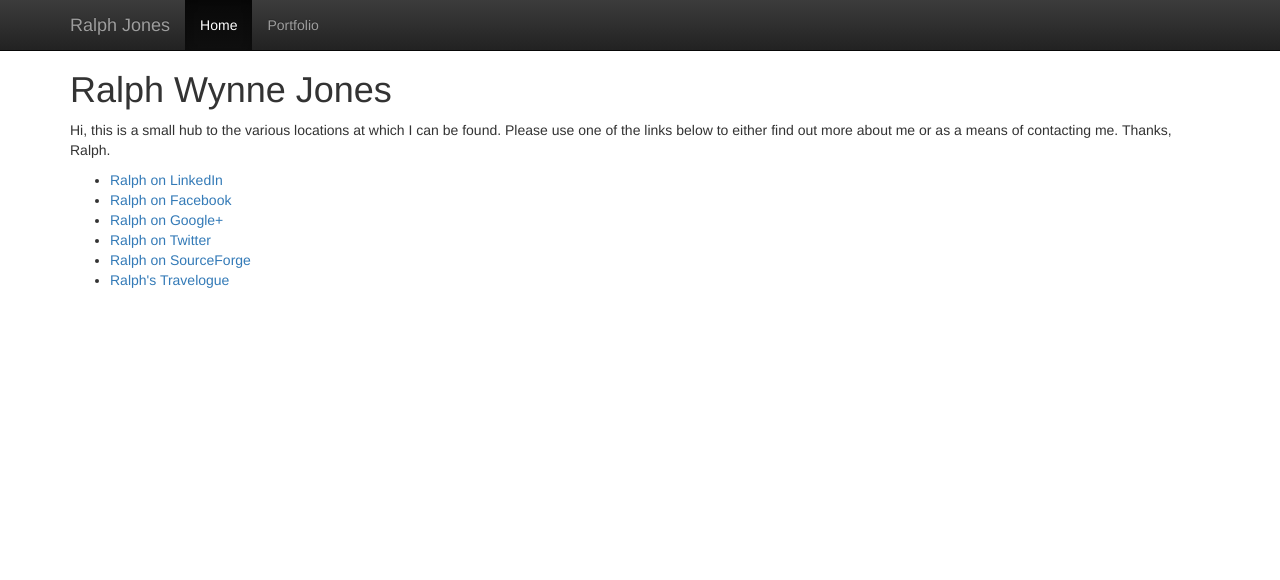
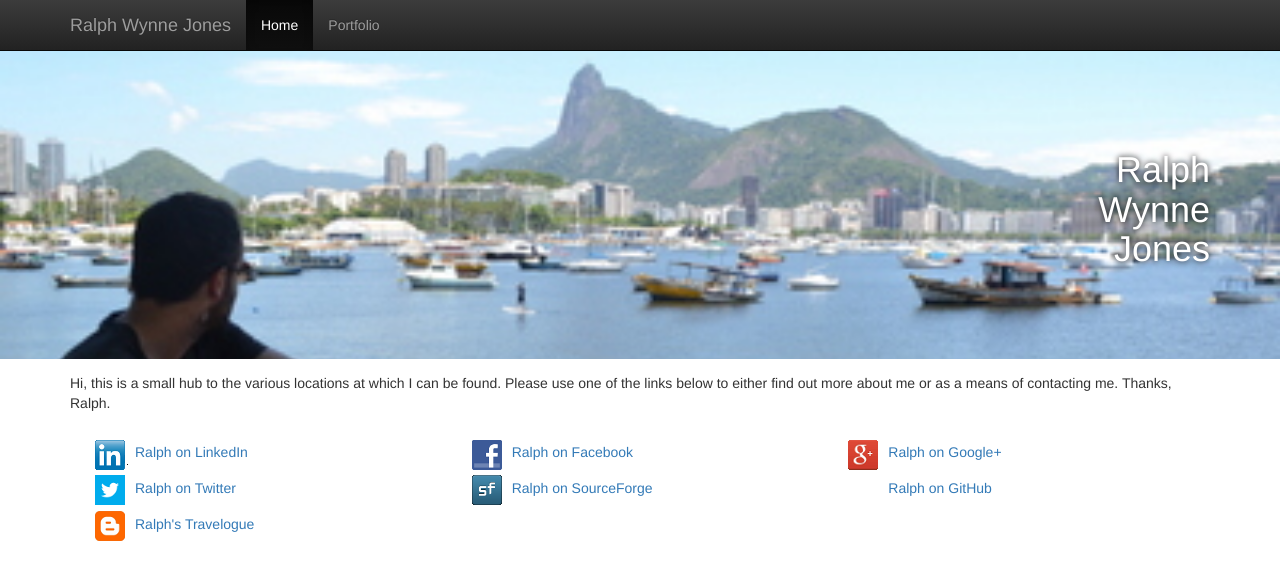
Before and after one commit to KolonelKustard/ralph, a plain HTML site: page src/main/webapp/index.html in a window 1280 px wide. Drawn offline with nearby package versions, Linux system fonts and the light colour scheme.

Commit message:
Making homepage work with bootstrap

```diff
--- a/src/main/webapp/index.html
+++ b/src/main/webapp/index.html
@@ -37,7 +37,7 @@
 						<span class="icon-bar"></span>
 					</button>
 					<a class="navbar-brand" href="./">
-						Ralph Jones
+						Ralph Wynne Jones
 					</a>
 				</div>
 				<div class="collapse navbar-collapse">
@@ -53,42 +53,55 @@
 			</div>
 		</div>
 
+		<div id="nameHeading" class="hidden-xs">
 			<div class="container">
-			<div id="bgTopLeft"><div id="bgTopRight"><div id="bgBottomRight">
-			<div id="bgBottomLeft"><div id="profile">
-				<h1>Ralph Wynne Jones</h1>
-				<p>
+				<div class="row">
+					<div class="col-sm-12">
+						<h1>Ralph<br />Wynne<br />Jones</h1>
+					</div>
+				</div>
+			</div>
+		</div>
+		<div class="container">
+			<div class="row">
+				<div class="col-xs-12">
+					<p id="introPara">
 						Hi, this is a small hub to the various locations at which I can
 						be found. Please use one of the links below to either find out
 						more about me or as a means of contacting me. Thanks, Ralph.
 					</p>
-				<ul id="itsAllAboutMe">
-					<li id="linkedIn">
+				</div>
+			</div>
+					<ul id="itsAllAboutMe" class="row">
+						<li class="col-sm-4" id="linkedIn">
 							<a href="http://www.linkedin.com/in/jonesralph">Ralph on
 							LinkedIn</a>
 						</li>
-					<li id="facebook">
+						<li class="col-sm-4" id="facebook">
 							<a href="http://www.facebook.com/KolonelKustard">Ralph on
 							Facebook</a>
 						</li>
-					<li id="googlePlus">
-						<a href="http://plus.google.com/101454232293966616010?prsrc=3"
-								>Ralph on Google+</a>
+						<li class="col-sm-4" id="googlePlus">
+							<a href="https://plus.google.com/+RalphJonesy">Ralph on
+							Google+</a>
 						</li>
-					<li id="twitter">
+						<li class="col-sm-4" id="twitter">
 							<a href="http://twitter.com/kolonelkustard">Ralph on
 							Twitter</a>
 						</li>
-					<li id="sourceForge">
+						<li class="col-sm-4" id="sourceForge">
 							<a href="http://sourceforge.net/users/kolonel">Ralph on
 							SourceForge</a>
 						</li>
-					<li id="blogger">
+						<li class="col-sm-4" id="github">
+							<a href="https://github.com/KolonelKustard/">Ralph on
+							GitHub</a>
+						</li>
+						<li class="col-sm-4" id="blogger">
 							<a href="http://gypsy-pakora.blogspot.com/">Ralph's
 							Travelogue</a>
 						</li>
 					</ul>
-			</div></div></div></div></div>
 		</div>
 	</body>
 </html>
--- a/src/main/webapp/styles.css
+++ b/src/main/webapp/styles.css
@@ -1,5 +1,57 @@
 body {
 	padding-top: 50px;
+}
+
+#nameHeading {
+	background: url(images/meandrio.jpg) 50% 20% no-repeat;
+	background-size: cover;
+	padding: 80px 0;
+}
+
+#nameHeading h1 {
+	color: #FFF;
+	text-align: right;
+	text-shadow: 0 0 6px #000;
+}
+
+p#introPara {
+	padding: 1em 0;
+}
+
+ul#itsAllAboutMe {
+	list-style: none outside none;
+}
+
+ul#itsAllAboutMe li {
+	margin: 0.2em 0;
+	padding: 0.2em 0.5em 0.2em 40px;
+	min-height: 30px;
+	background-position: top left;
+	background-repeat: no-repeat;
+}
+
+#linkedIn {
+	background-image: url(./images/linkedin.png);
+}
+
+#facebook {
+	background-image: url(./images/facebook.png);
+}
+
+#googlePlus {
+	background-image: url(./images/googleplus.png);
+}
+
+#twitter {
+	background-image: url(./images/twitter.png);
+}
+
+#sourceForge {
+	background-image: url(./images/sourceforge.png);
+}
+
+#blogger {
+	background-image: url(./images/blogger.png);
 }
 
 .portfolio-sidebar {
@@ -9,6 +61,7 @@ body {
 .bs-sidebar.affix {
     position: static;
 }
+
 .portfolio-sidebar {
     background-color: #F7F5FA;
     border-radius: 5px;
@@ -18,29 +71,35 @@ body {
     padding-top: 10px;
     text-shadow: 0 1px 0 #FFFFFF;
 }
+
 .portfolio-sidebar .nav > li > a {
     color: #716B7A;
     display: block;
     padding: 5px 20px;
 }
+
 .portfolio-sidebar .nav > li > a:hover, .portfolio-sidebar .nav > li > a:focus {
     background-color: #E5E3E9;
     border-right: 1px solid #DBD8E0;
     text-decoration: none;
 }
+
 .portfolio-sidebar .nav > .active > a, .portfolio-sidebar .nav > .active:hover > a, .portfolio-sidebar .nav > .active:focus > a {
     background-color: rgba(0, 0, 0, 0);
     border-right: 1px solid #563D7C;
     color: #563D7C;
     font-weight: bold;
 }
+
 .portfolio-sidebar .nav ul {
     display: none;
     margin-bottom: 8px;
 }
+
 .portfolio-sidebar .nav .active > ul {
 	display: block;
 }
+
 .portfolio-sidebar .nav ul > li > a {
     font-size: 90%;
     padding-bottom: 3px;
```
Lines whose indentation alone changed are shown as unchanged.
